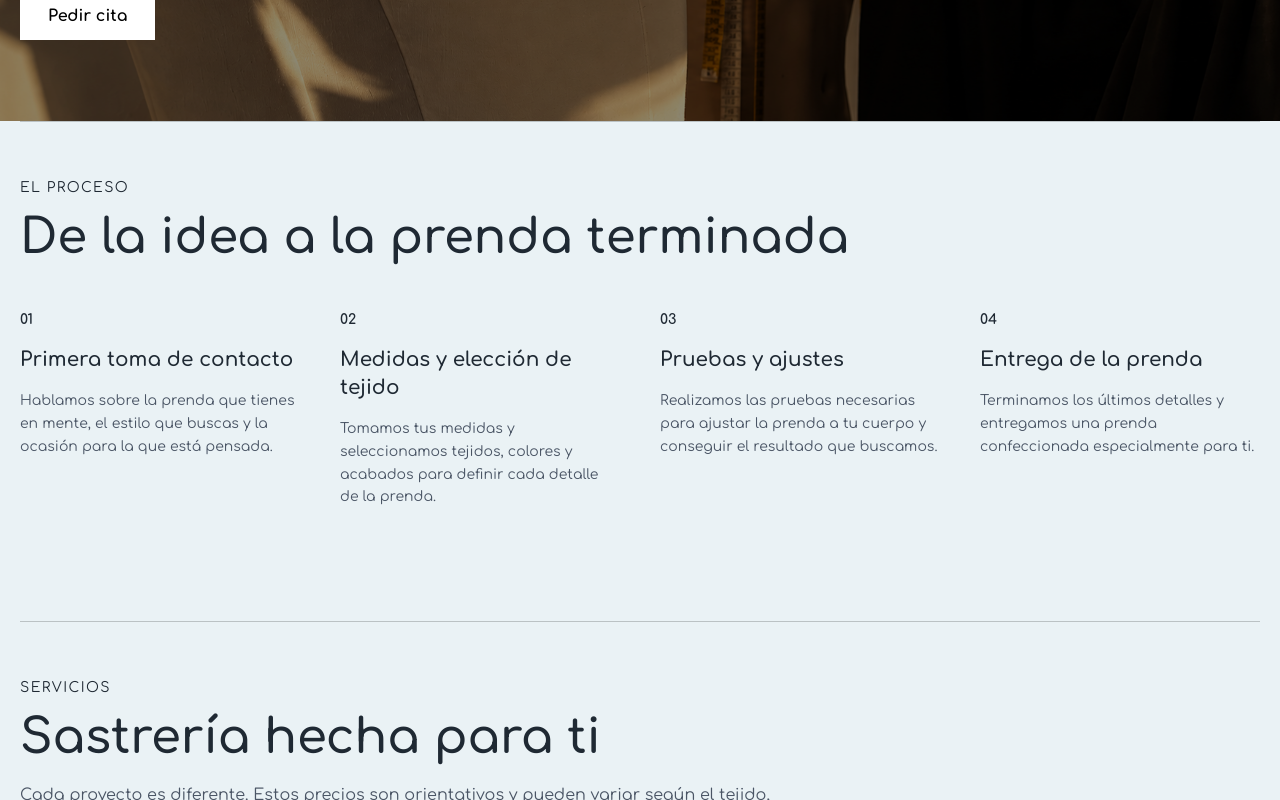
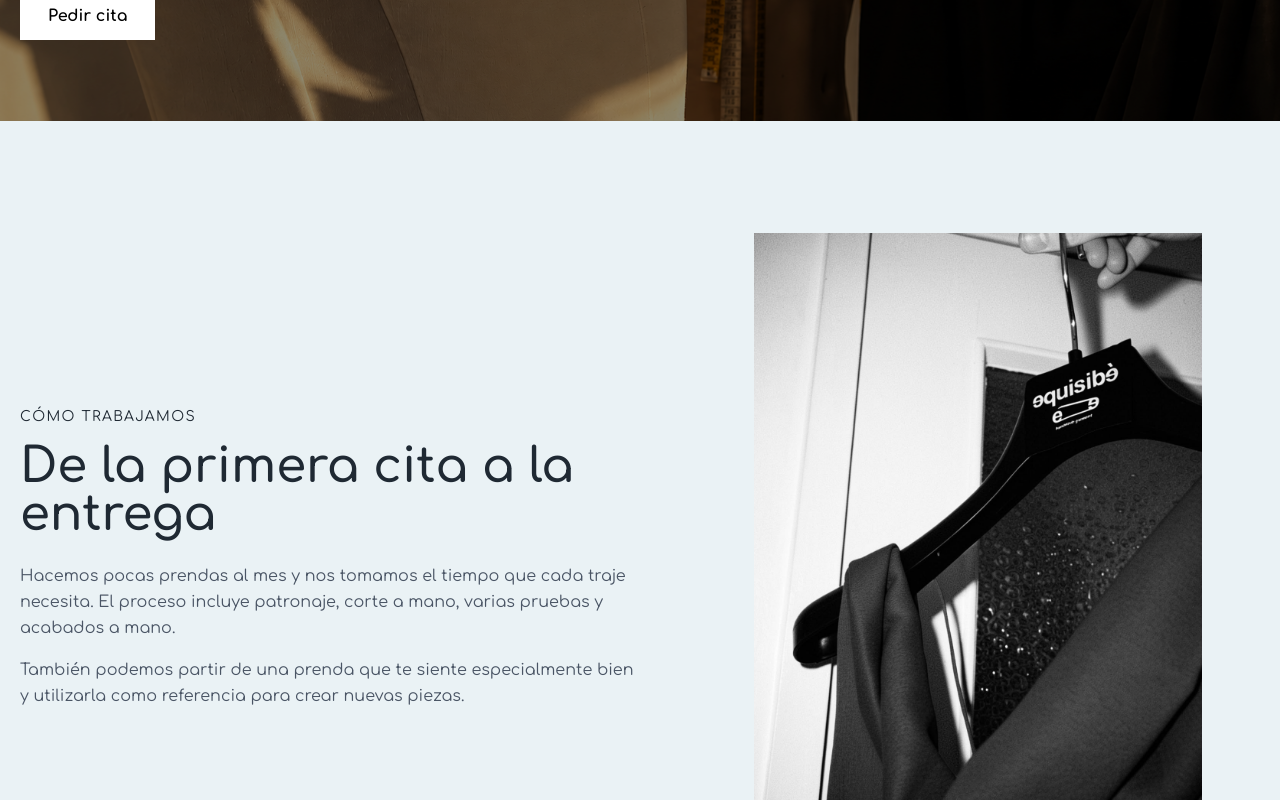
Before and after one commit to andreaperezgon/equisibe-frontend, a Vue app: page /tailoring in a window 1280 px wide. Shown: the part 520-1320 px from the top of the page. Built offline with nearby package versions, Linux system fonts and the light colour scheme.

Commit message:
feat: add tailoring introduction section

```diff
--- /dev/null
+++ b/src/components/tailoring/TailoringIntro.vue
@@ -0,0 +1,36 @@
+<script setup>
+import tailoringImage from '../../assets/tailoring1.jpeg'
+</script>
+<template>
+  <section class="mx-auto max-w-7xl px-5 py-20 md:py-28">
+    <div class="grid gap-14 md:grid-cols-[1.1fr_1fr] md:items-center">
+
+      <div>
+        <p class="text-sm uppercase tracking-widest">
+          Cómo trabajamos
+        </p>
+
+        <h2 class="mt-4 text-3xl font-semibold md:text-5xl">
+          De la primera cita a la entrega
+        </h2>
+
+        <p class="mt-6 leading-relaxed text-gray-600">
+          Hacemos pocas prendas al mes y nos tomamos el tiempo que cada traje
+          necesita. El proceso incluye patronaje, corte a mano, varias pruebas
+          y acabados a mano.
+        </p>
+
+        <p class="mt-4 leading-relaxed text-gray-600">
+          También podemos partir de una prenda que te siente especialmente
+          bien y utilizarla como referencia para crear nuevas piezas.
+        </p>
+      </div>
+
+<img
+  :src="tailoringImage"
+  alt="Prenda de Equisibé durante el proceso de confección"
+  class="mx-auto w-full max-w-md object-cover md:max-h-[650px]"
+/>
+    </div>
+  </section>
+</template>
--- a/src/views/TailoringView.vue
+++ b/src/views/TailoringView.vue
@@ -1,5 +1,6 @@
 <script setup>
 import TailoringHero from '../components/tailoring/TailoringHero.vue'
+import TailoringIntro from '../components/tailoring/TailoringIntro.vue'
 import TailoringProcess from '../components/tailoring/TailoringProcess.vue'
 import TailoringServices from '../components/tailoring/TailoringServices.vue'
 import TailoringContactCta from '../components/tailoring/TailoringContactCta.vue'
@@ -7,9 +8,8 @@ import TailoringContactCta from '../components/tailoring/TailoringContactCta.vue
 </script>
 <template>
   <main>
-        <TailoringHero />
-
-
+    <TailoringHero />
+    <TailoringIntro />
     <TailoringProcess />
     <TailoringServices />
     <TailoringContactCta />
```
Also changed, not shown: src/assets/tailoring1.jpeg (added).
